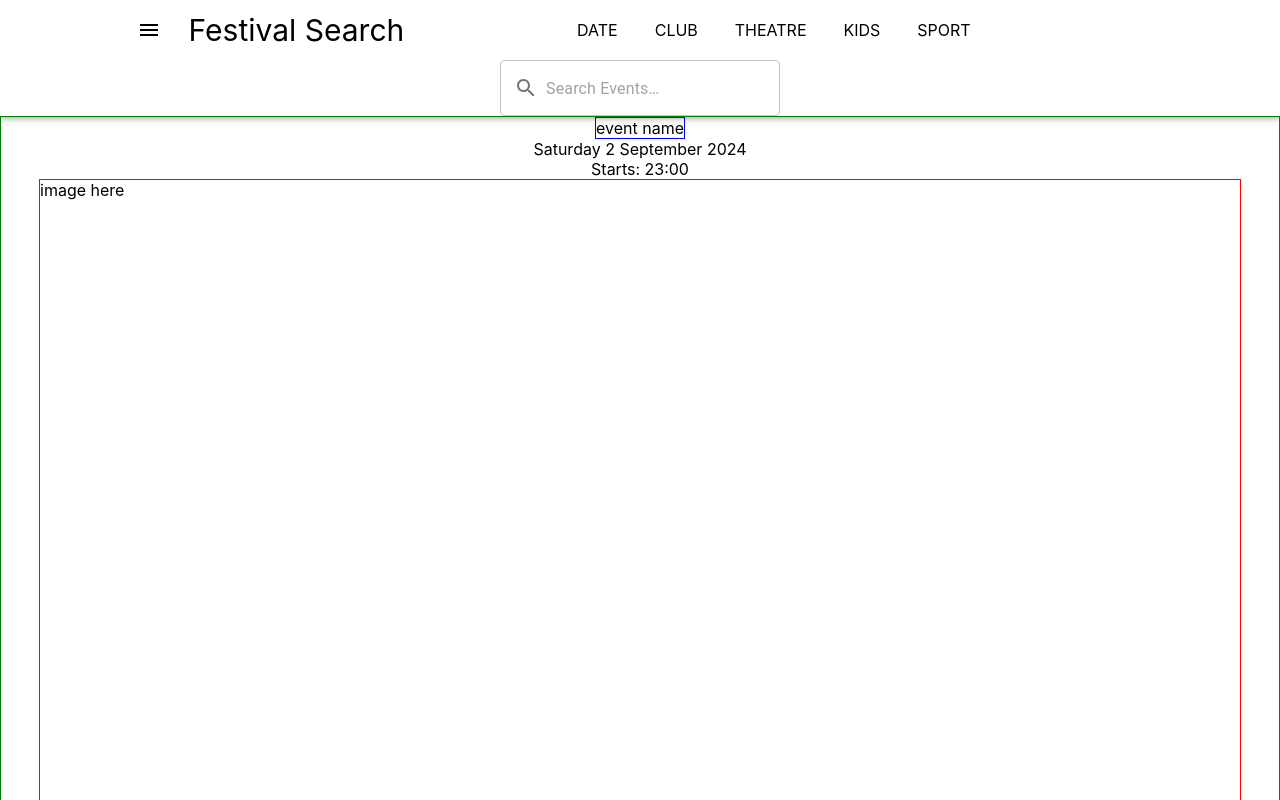
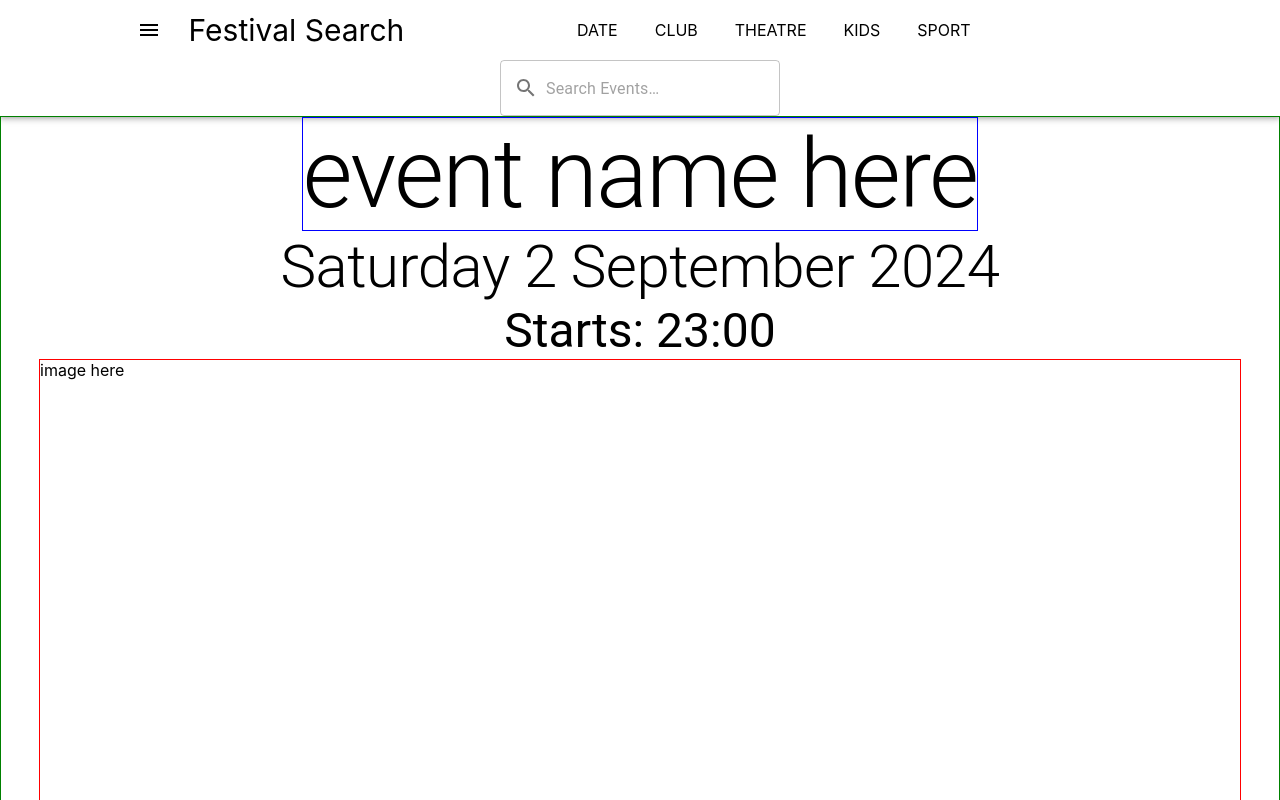
Before and after one commit to andresviveros1984/festival-search, a React (Create React App) app: page /event/1 in a window 1280 px wide. Shown: the top 800 px of the page. Built offline with nearby package versions, Linux system fonts and the light colour scheme; no server answers.

Commit message:
style event info

```diff
--- a/src/App.js
+++ b/src/App.js
@@ -22,7 +22,6 @@ function App() {
 
 
   useEffect(() => {
-    console.log(location.pathname)
     if (location.pathname.includes('event') || location.pathname.includes('favourites')) {
       return
     } else {
--- a/src/components/EventDetails.jsx
+++ b/src/components/EventDetails.jsx
@@ -22,7 +22,7 @@ function EventDetails({ favourites, setFavourites }) {
         setFavourites([...favourites, favItem])
         // console.log('logging favourites from details comp', favItem)
     }
-
+    console.log(eventDetails.results)
     useEffect(() => {
         if (id) {
             getEventDetails(id, setEventDetails)
@@ -41,15 +41,25 @@ function EventDetails({ favourites, setFavourites }) {
             {/* {console.log(eventDetails.results.eventname)} */}
             <div className="heading">
                 <Typography
-                    variant="inherit"
+                    variant="h1"
                     color="initial"
                     sx={{ border: '1px solid blue' }}
                 >
-                    event name
+                    event name here
                 </Typography>
             </div>
-            <div className="event-start-date">Saturday 2 September 2024</div>
-            <div className="opening-times">Starts: 23:00</div>
+            <div className="event-date-times">
+                <Typography variant="h2" color="initial">
+                    Saturday 2 September 2024
+                </Typography>
+                <Typography
+                    variant="h3"
+                    color="initial"
+                    sx={{ textAlign: 'center' }}
+                >
+                    Starts: 23:00
+                </Typography>
+            </div>
             <div className="event-image">
                 image here
                 <img src="" alt="" />
--- a/src/services/api/eventDetails.js
+++ b/src/services/api/eventDetails.js
@@ -2,10 +2,11 @@ import axios from "axios"
 
 
 export function getEventDetails(id, setEventDetails, eventDetails) {
-    console.log(id)
+
     axios
         .get(
             `https://www.skiddle.com/api/v1/events/${id}/?api_key=05e106795c5bbc46855d55547106d701`
         )
         .then((event) => setEventDetails(event.data))
+
 }
```
